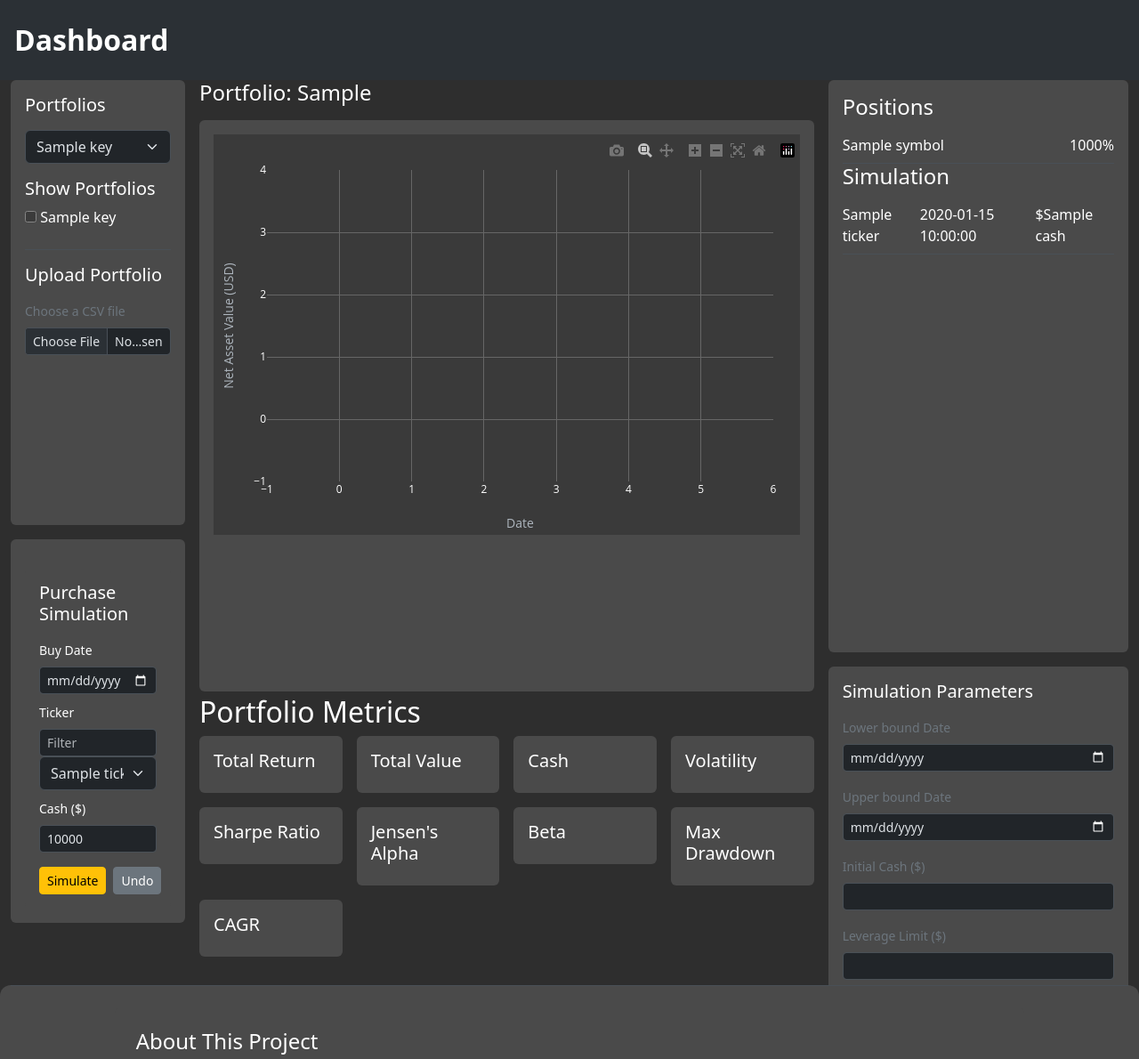
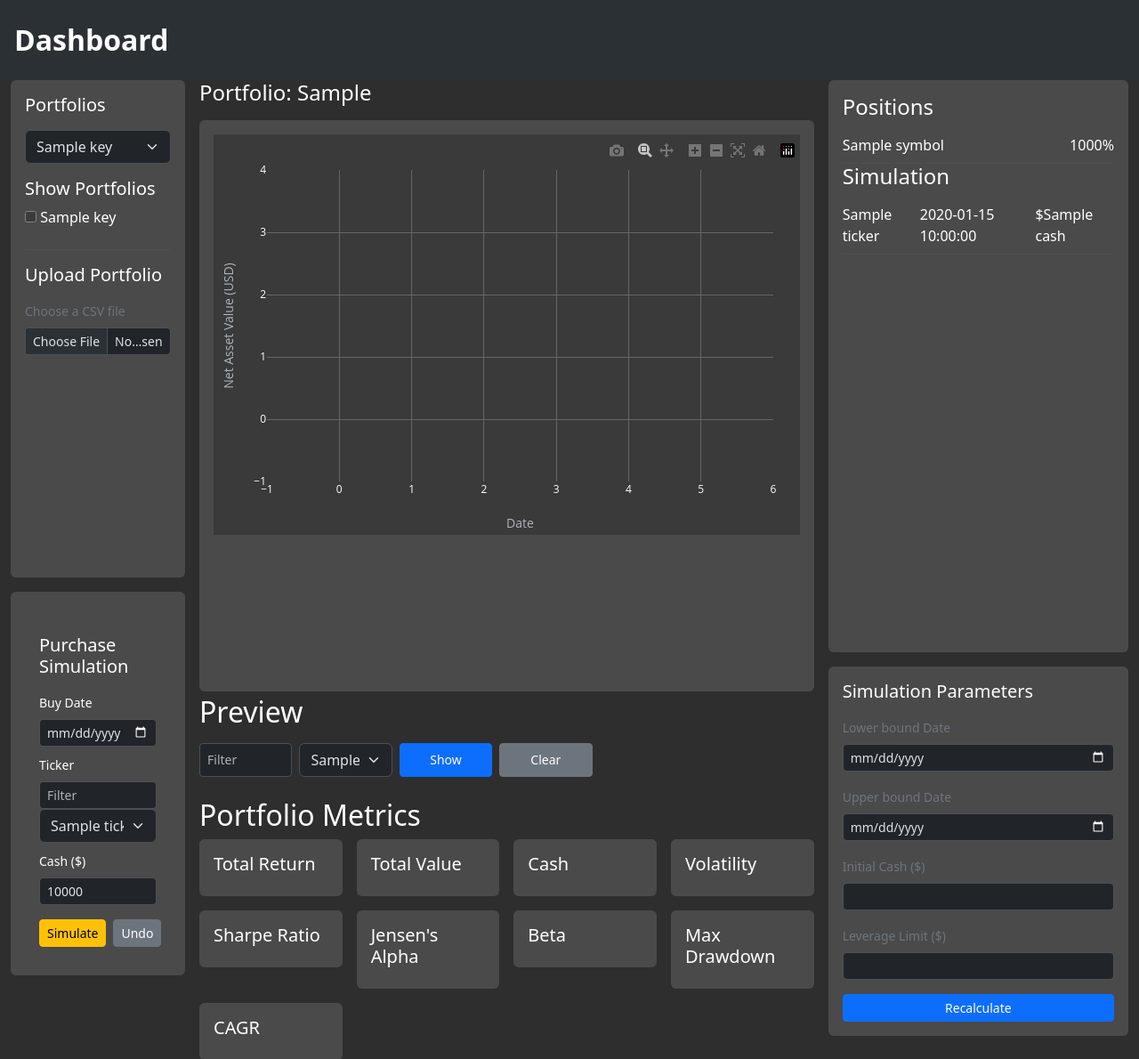
Before and after one commit to aachen-investment-club/portfolio-management, a Flask app: template portfolio/templates/index.html in a window 1280 px wide. Shown: the top 1190 px of the page at 89% size. Run offline with Flask 3, Linux system fonts and the light colour scheme; the template is opened without the code that fills it: most values are stand-ins (such as "Sample title", 1, 10 or a date in 2020); parts of the project's set-up code (start-up, migrations or seed data) failed here and were passed over; some libraries are stand-ins or nearby versions.

Commit message:
Added preview chart

```diff
--- a/portfolio/templates/components/purchase_simulation.html
+++ b/portfolio/templates/components/purchase_simulation.html
@@ -29,24 +29,4 @@
         <button class="btn btn-secondary btn-sm flex-fill" onclick="undo()">Undo</button>
     </div>
 </div>
-
-<script>
-    const tickers = {{ tickers | safe }};
-    const sim_ticker_select = document.getElementById("sim-ticker-select");
-    const sim_ticker = document.getElementById("sim-ticker");
-    function tickerOnChangeHandler(e) {
-        const val = e.target.value.toUpperCase();
-        const filteredTickers = val.length > 0 ? tickers.filter(x => x.includes(val)) : tickers;
-        sim_ticker_select.innerHTML = '';
-        for (const ticker of filteredTickers) {
-            const option = document.createElement("option")
-            option.value = ticker;
-            option.innerHTML = ticker;
-            sim_ticker_select.appendChild(option);
-        }
-    }
-    sim_ticker.addEventListener("input", tickerOnChangeHandler);
-</script>
-
-
 {% endmacro %}
--- a/portfolio/templates/index.html
+++ b/portfolio/templates/index.html
@@ -105,7 +105,29 @@
                     </div>
 
                     <!-- Metrics -->
-                    <h2 class="mt-5">Portfolio Metrics</h2>
+
+                    <h2 class="mt-5">Preview</h2>
+
+                    <div class="row g-3 mb-3 p-2 flex flex-row gap-2">
+                        <input id="preview-filter" style="width: 10%;"
+                            class="form-control form-control-sm" placeholder="Filter">
+                        <select id="preview-select" style="width: 10%;"
+                            class="form-select form-control-sm" placeholder="NVDA, AAPL, TSLA">
+                            {% for ticker in tickers %}
+                                <option value="{{ticker}}">{{ticker}}</option>
+                            {% endfor%}
+                        </select>
+                        <button style="width: 10%;"
+                            class="btn btn-sm btn-primary"
+                            onclick="showPreview()"
+                            >Show</button>
+                        <button style="width: 10%;"
+                            class="btn btn-sm btn-secondary"
+                            onclick="clearPreview()"
+                            >Clear</button>
+                    </div>
+
+                    <h2 class="mt-2">Portfolio Metrics</h2>
 
                     <div class="row g-3 mb-3">
                         {{ MetricCard("Total Return", metrics.total_return, id="kpi-total-return") }}
@@ -214,6 +236,9 @@
             const NAV_TS = {{ nav_ts | tojson }};
             const SIM_METRICS_TS = {{ sim_metrics | tojson }};
             const SIM_NAV_TS = {{ sim_nav | tojson }};
+            const PREVIEW_DATA = {{ preview_data | tojson }};
+
+            const tickers = {{ tickers | safe }};
         </script>
 
         <script src="/script/index.js"></script>
--- a/portfolio/templates/index.js
+++ b/portfolio/templates/index.js
@@ -145,3 +145,38 @@ if (SIM_METRICS && SIM_NAV) {
   drawSimulationLine(SIM_NAV);
   showSimulationMetrics(SIM_METRICS);
 }
+
+
+const sim_ticker_select = document.getElementById("sim-ticker-select");
+const sim_ticker = document.getElementById("sim-ticker");
+const preview_select = document.getElementById("preview-select");
+const preview_filter = document.getElementById("preview-filter");
+
+function tickerOnChangeHandler(e, selector) {
+    const val = e.target.value.toUpperCase();
+    const filteredTickers = val.length > 0 ? tickers.filter(x => x.includes(val)) : tickers;
+    selector.innerHTML = '';
+    for (const ticker of filteredTickers) {
+        const option = document.createElement("option")
+        option.value = ticker;
+        option.innerHTML = ticker;
+        selector.appendChild(option);
+    }
+}
+
+async function showPreview() {
+  const ticker = preview_select.value;
+  await cookieStore.set("preview", ticker);
+  window.location.reload();
+}
+async function clearPreview() {
+  await cookieStore.delete("preview");
+  window.location.reload();
+}
+
+sim_ticker.addEventListener("input", (e) => tickerOnChangeHandler(e, sim_ticker_select));
+preview_filter.addEventListener("input", (e) => tickerOnChangeHandler(e, preview_select));
+
+if (PREVIEW_DATA) {
+  Plotly.addTraces(mainChart, PREVIEW_DATA);
+}
```
Also changed, not shown: portfolio/routes.py (+13 -1 lines).
